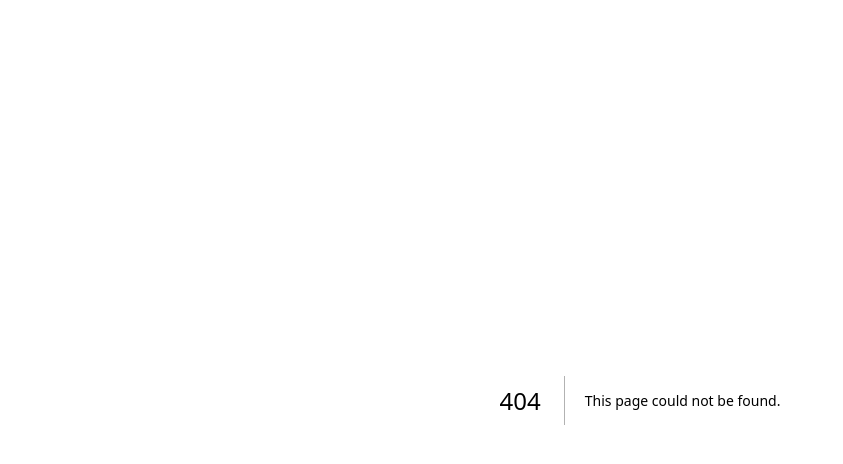
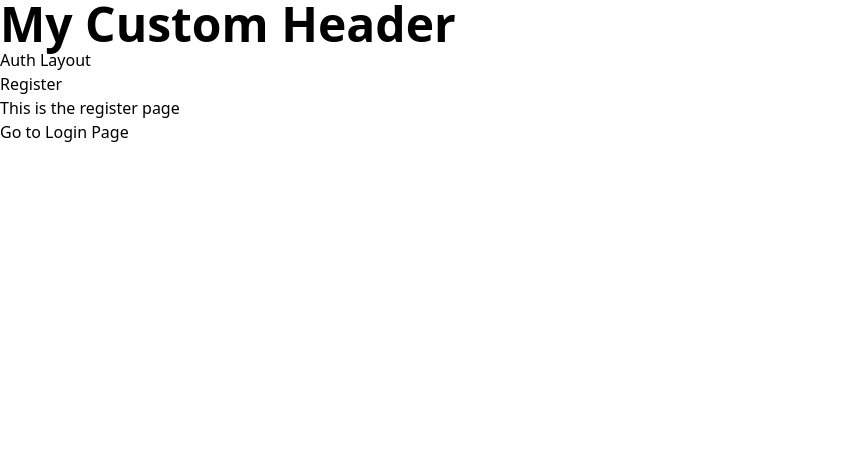
Before and after one commit to knkrn5/next, a Next.js app: page /auth/register in a window 1280 px wide. Before the commit this address had no page. Shown: the top 464 px of the page, without its empty margins (0-843 px from the left). Built offline with nearby package versions, Linux system fonts and the light colour scheme.

Commit message:
Implement authentication pages and layout; add login and register components

```diff
--- /dev/null
+++ b/app/[...catchAllRoutes]/page.tsx
@@ -0,0 +1,11 @@
+import React from "react";
+
+export default async function CatchAllRoutes({ params }) {
+  const { catchAllRoutes } = await params;
+  return (
+    <div>
+      <h1>Catch All Routes</h1>
+      <p className="font-bold">{catchAllRoutes.join(" / ")}</p>
+    </div>
+  );
+}
--- /dev/null
+++ b/app/auth/layout.tsx
@@ -0,0 +1,15 @@
+import React from 'react'
+
+// export const metadata: Metadata = {
+//   title: "karan | auth",
+//   description: "auth layout for karan next app",
+// };
+
+export default function AuthLayout({ children }) {
+  return (
+    <div>
+      <h1>Auth Layout</h1>
+      {children}
+    </div>
+  )
+}
--- /dev/null
+++ b/app/auth/login/page.tsx
@@ -0,0 +1,19 @@
+import { Metadata } from "next";
+import Link from "next/link";
+import React from "react";
+
+export const metadata: Metadata = {
+  title: "login",
+  description: "login page for karan next app",
+};
+
+export default function Login() {
+  return (
+    <div>
+      <h1>Login page</h1>
+      <p>this is login page</p>
+
+      <Link href="/auth/register">Go to Register Page</Link>
+    </div>
+  );
+}
--- a/app/auth/page.tsx
+++ b/app/auth/page.tsx
@@ -1,9 +1,10 @@
-import React from 'react'
+import React from "react";
 
-export default function Auth({ children }) {
+export default function Auth() {
   return (
-    <div className='flex bg-blue-500'>
-      {children}
+    <div className="flex flex-col bg-blue-500 ">
+      <h1 className="text-black">Auth</h1>
+      <p>Page for login and register</p>
     </div>
-  )
+  );
 }
--- /dev/null
+++ b/app/auth/register/page.tsx
@@ -0,0 +1,19 @@
+import { Metadata } from "next";
+import Link from "next/link";
+import React from "react";
+
+export const metadata: Metadata = {
+  title: "register",
+  description: "register page for karan next app",
+};
+
+export default function Register() {
+  return (
+    <div>
+      <h1>Register</h1>
+      <p>This is the register page</p>
+
+      <Link href="/auth/login">Go to Login Page</Link>
+    </div>
+  );
+}
--- a/app/blog/[blogId]/page.tsx
+++ b/app/blog/[blogId]/page.tsx
@@ -1,7 +1,23 @@
 import React from "react";
 
-export default async function Blog({ params }) {
-  console.log("blog param", await params);
+export async function generateMetadata({
+  params,
+}: {
+  params: Promise<{ blogId: string }>;
+}) {
+  const { blogId } = await params;
+  return {
+    title: `blog ${blogId}`,
+    description: `this is blog post number ${blogId}`,
+  };
+}
+
+export default async function Blog({
+  params,
+}: {
+  params: Promise<{ blogId: string }>;
+}) {
+  console.log("blog param", params);
 
   const { blogId } = await params;
   return (
--- /dev/null
+++ b/app/file/[[...filePaths]]/page.tsx
@@ -0,0 +1,11 @@
+import React from 'react'
+
+export default async function FilePaths({ params }) {
+  const { filePaths } = await params;
+  return (
+    <div>
+      <h1>File Paths</h1>
+      <p className="font-bold">{filePaths?.join(" / ")}</p>
+    </div>
+  )
+}
--- a/app/layout.tsx
+++ b/app/layout.tsx
@@ -2,19 +2,16 @@ import type { Metadata } from "next";
 import { Geist, Geist_Mono } from "next/font/google";
 import "./globals.css";
 
-const geistSans = Geist({
-  variable: "--font-geist-sans",
-  subsets: ["latin"],
-});
-
-const geistMono = Geist_Mono({
-  variable: "--font-geist-mono",
-  subsets: ["latin"],
-});
+// export const metadata: Metadata = {
+//   title: "karan Next App",
+//   description: "Learning next js",
+// };
 
 export const metadata: Metadata = {
-  title: "Create Next App",
-  description: "Generated by create next app",
+  title: {
+    default: "karan Next App",
+    template: "karan Next App | %s",
+  },
 };
 
 export default function RootLayout({
@@ -23,11 +20,11 @@ export default function RootLayout({
   children: React.ReactNode;
 }>) {
   return (
-    <html
-      lang="en"
-      className={`${geistSans.variable} ${geistMono.variable} h-full antialiased`}
-    >
-      <body className="min-h-full flex flex-col">{children}</body>
+    <html lang="en" className={`h-full antialiased`}>
+      <body className="min-h-full flex flex-col">
+        <header className="text-5xl font-bold">My Custom Header</header>
+        {children}
+      </body>
     </html>
   );
 }
--- a/app/page.tsx
+++ b/app/page.tsx
@@ -13,6 +13,7 @@ export default async function Home() {
         <Link href="/blog/2">blog</Link>
         <Link href="/blog/test/comment">blog comment</Link>
         <Link href="/blog/test/comment/5">specific comment</Link>
+        <Link href="/auth/login">login</Link>
       </div>
     </>
   );
```
